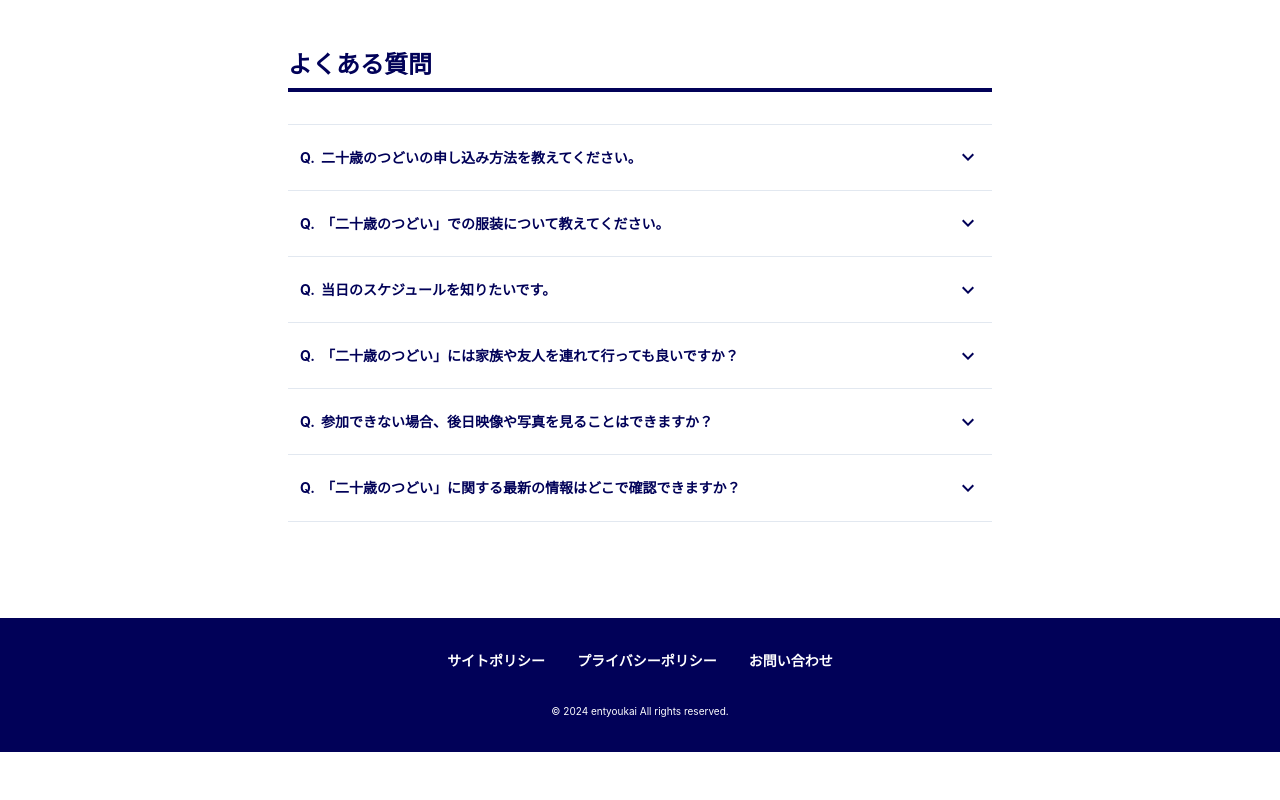
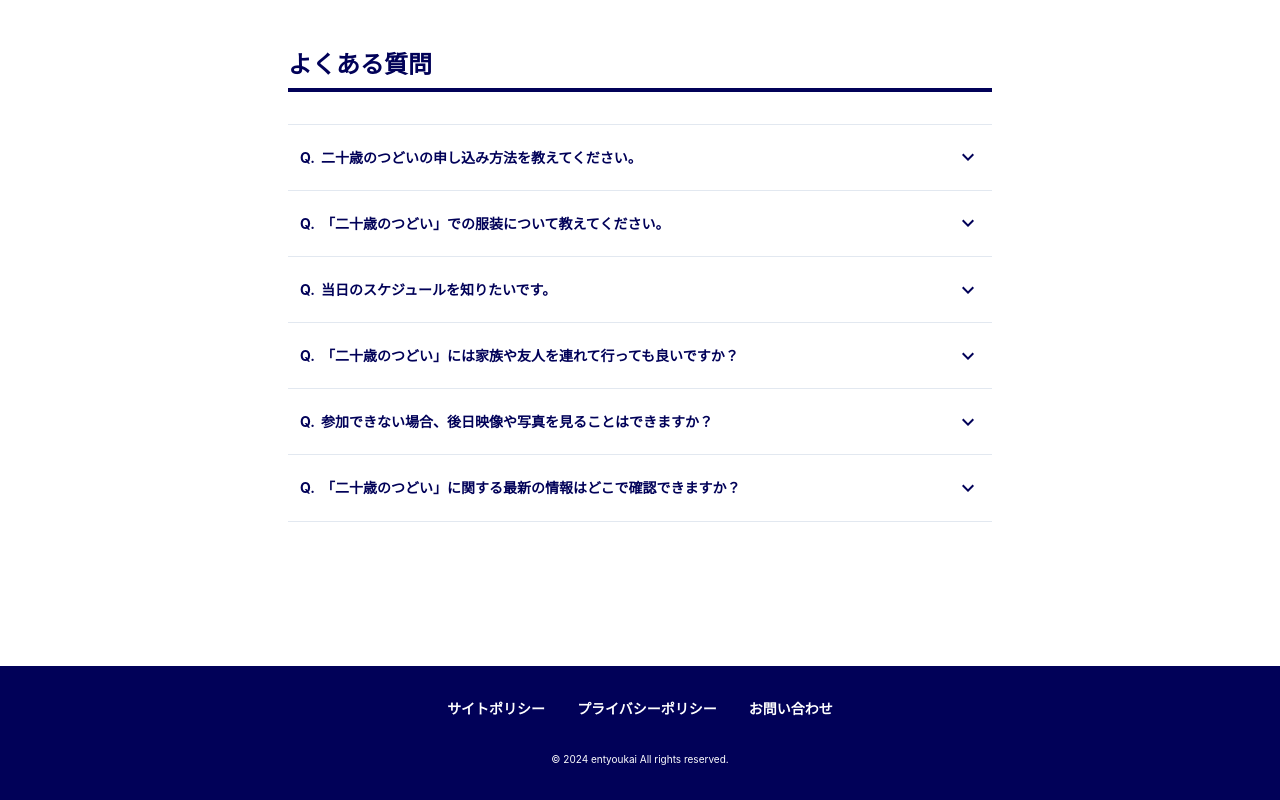
Before and after one commit to yushin-ito/Entyoukai, a React (Vite) app: page / in a window 1280 px wide. Shown: the part 2498-3298 px from the top of the page. Before the commit the page ends 3250 px from the top, so only its background shows below. Built offline with nearby package versions, Linux system fonts and the light colour scheme; no server answers.

Commit message:
fix: UIの軽微な修正

```diff
--- a/src/components/organisms/Footer.tsx
+++ b/src/components/organisms/Footer.tsx
@@ -7,6 +7,7 @@ const Footer = memo(() => {
     <VStack
       as="footer"
       w="100%"
+      mt="12"
       py={{ base: "6", md: "8" }}
       spacing={{ base: "6", md: "8" }}
       bg="brand"
```
